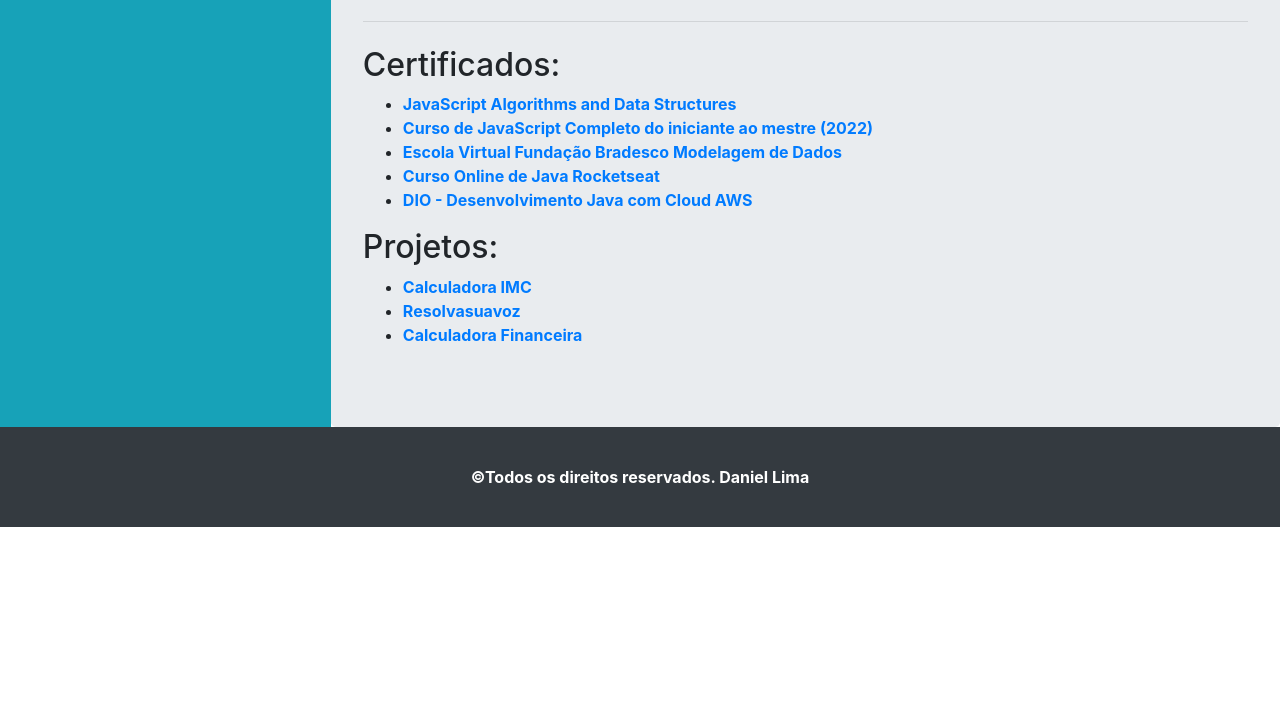
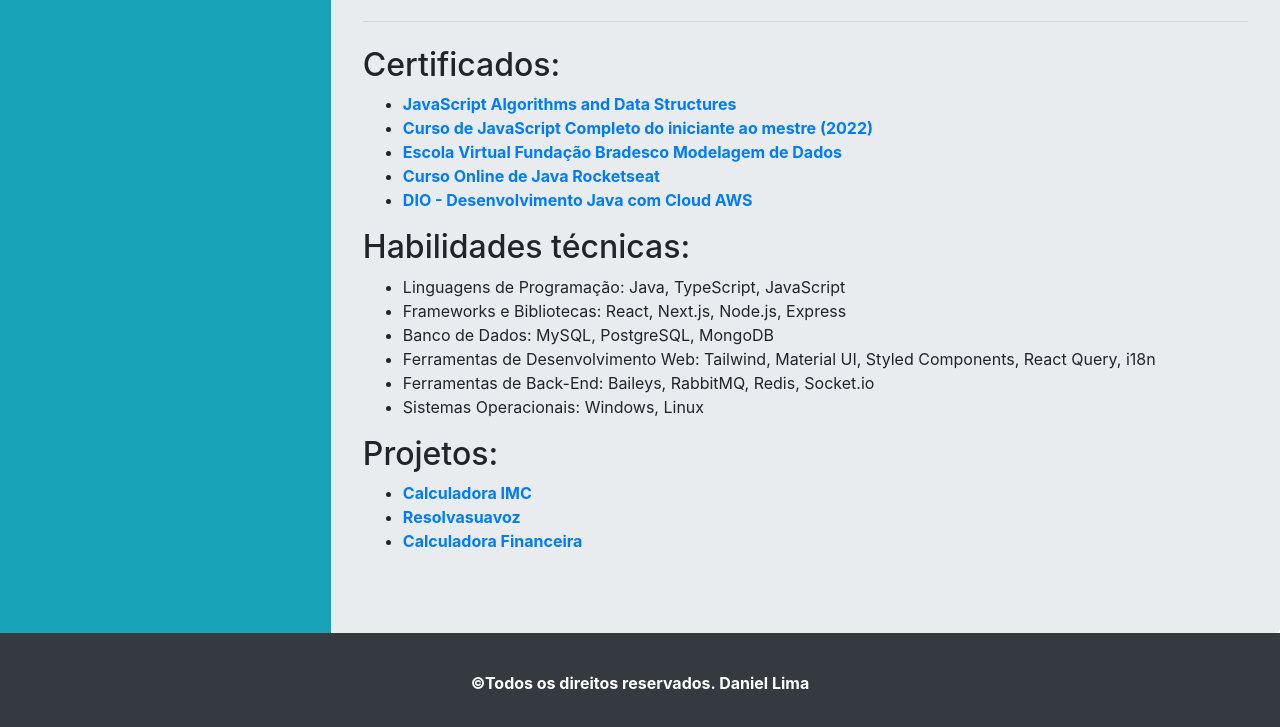
Before and after one commit to danlimax/curriculo, a website: page index.html in a window 1280 px wide. Shown: the part 822-1549 px from the top of the page. Before the commit the page ends 1349 px from the top, so only its background shows below. Drawn offline with nearby package versions, Linux system fonts and the light colour scheme.

Commit message:
Atualizando habilidades

```diff
--- a/index.html
+++ b/index.html
@@ -153,6 +153,29 @@
             </li>
           </ul>
         </div>
+        <div class="skills">
+          <h2>Habilidades técnicas:</h2>
+          <ul>
+            <li>
+              Linguagens de Programação: Java, TypeScript, JavaScript
+            </li>
+            <li>
+              Frameworks e Bibliotecas: React, Next.js, Node.js, Express
+            </li>
+            <li>
+              Banco de Dados: MySQL, PostgreSQL, MongoDB
+            </li>
+            <li>
+              Ferramentas de Desenvolvimento Web: Tailwind, Material UI, Styled Components, React Query, i18n
+            </li>
+            <li>
+              Ferramentas de Back-End: Baileys, RabbitMQ, Redis, Socket.io
+            </li>
+            <li>
+              Sistemas Operacionais: Windows, Linux
+            </li>
+          </ul>
+        </div>
         <div class="projects">
           <h2>Projetos:</h2>
           <ul>
```
